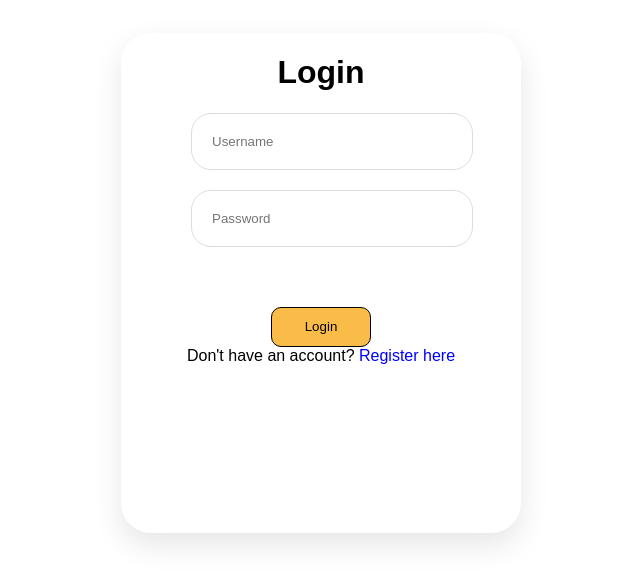
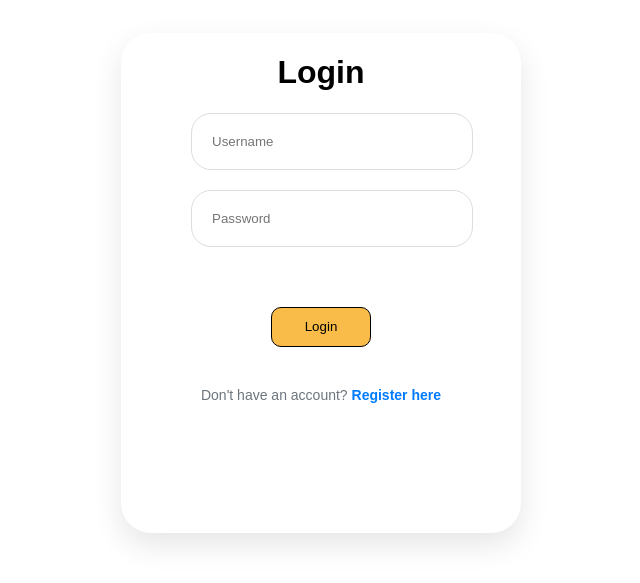
Before and after one commit to erenatikk/PanteonTest, a React (Create React App) app in the folder panteon-dashboard/: page / in a window 1280 px wide. Shown: the part 217-800 px from the top of the page, without its empty margins (319-959 px from the left). Built offline with nearby package versions, Linux system fonts and the light colour scheme.

Commit message:
Update Login.js

```diff
--- a/panteon-dashboard/src/components/Login/Login.js
+++ b/panteon-dashboard/src/components/Login/Login.js
@@ -49,7 +49,12 @@ function Login() {
           {error && <p className="error">{error}</p>}
           <button type="submit">Login</button>
         </form>
-          Don't have an account? <span onClick={handleNavigateToRegister} style={{ color: 'blue', cursor: 'pointer' }}>Register here</span>
+        <p className="login-text">
+          Don't have an account?{" "}
+          <span onClick={handleNavigateToRegister} className="login-link">
+            Register here
+          </span>
+        </p>
 
       </div>
     </div>
```
